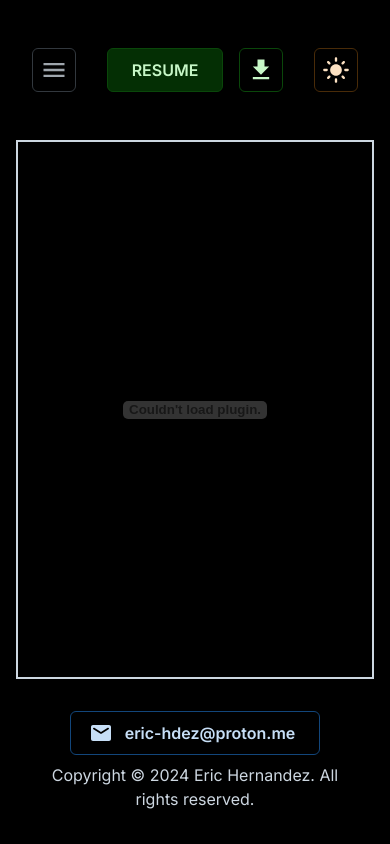
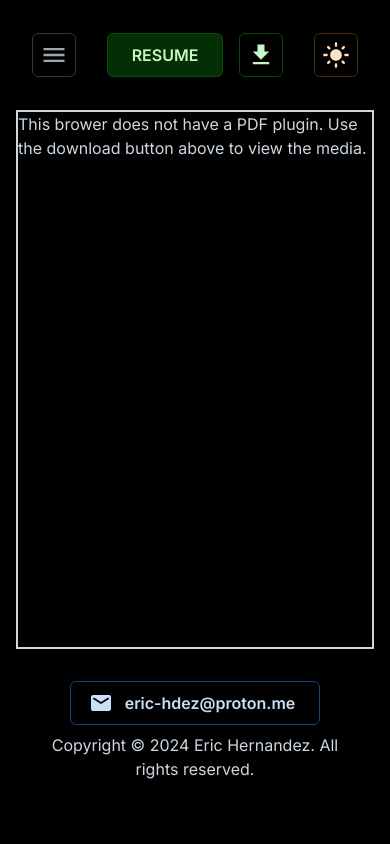
Before and after one commit to eric-hdez/eric-hdez.dev, a Next.js app: page /resume in a window 390 px wide. Built offline with nearby package versions, Linux system fonts and the light colour scheme.

Commit message:
pushing fix for missing resume on mobile browsers

```diff
--- a/src/app/about/page.tsx
+++ b/src/app/about/page.tsx
@@ -2,7 +2,7 @@ import React from 'react';
 import { Grid, Stack, Typography } from '@mui/joy';
 import Image from 'next/image';
 
-import eric from '../../../public/eric_arboretum.webp';
+import eric from '../../../public/eric_birthday.webp';
 
 export default function About() {
   return (
--- a/src/app/components/navigation/bar.tsx
+++ b/src/app/components/navigation/bar.tsx
@@ -31,7 +31,7 @@ export const NavBar = ({
         zIndex={2}
         display={{ md: 'none' }}
         position="absolute"
-        top={48}
+        top={32.5}
         left={32}
       >
         <IconButton
@@ -96,7 +96,7 @@ export const NavBar = ({
             </Box>
           ))}
         </Box>
-        <Box zIndex={2} position="absolute" top={48} right={32}>
+        <Box zIndex={2} position="absolute" top={32.5} right={32}>
           <ModeToggle />
         </Box>
       </Box>
--- a/src/app/components/navigation/navigation.tsx
+++ b/src/app/components/navigation/navigation.tsx
@@ -16,7 +16,7 @@ export interface NavItemData {
   color: string;
 }
 
-const height: number = 140;
+const height: number = 110;
 
 export const navItems: NavItemData[] = [
   { name: 'home', route: '/', color: 'primary' },
--- a/src/app/home/page.tsx
+++ b/src/app/home/page.tsx
@@ -13,7 +13,7 @@ import LinkedInIcon from '@mui/icons-material/LinkedIn';
 import InstagramIcon from '@mui/icons-material/Instagram';
 import XIcon from '@mui/icons-material/X';
 
-import eric from '../../../public/eric_birthday.webp';
+import eric from '../../../public/eric_arboretum.webp';
 
 const buttons = [
   {
--- a/src/app/resume/page.tsx
+++ b/src/app/resume/page.tsx
@@ -1,16 +1,21 @@
 import React from 'react';
-import { Box } from '@mui/joy';
+import { Box, Typography } from '@mui/joy';
 
 export default function Resume() {
   return (
     <>
       <Box height="535px">
-        <embed
-          src="/eric_hdez_resume_dec.pdf"
+        <object
+          data="/eric_hdez_resume_dec.pdf"
           type="application/pdf"
           width="100%"
           height="100%"
-        />
+        >
+          <Typography>
+            This brower does not have a PDF plugin. Use the download button
+            above to view the media.
+          </Typography>
+        </object>
       </Box>
     </>
   );
```
